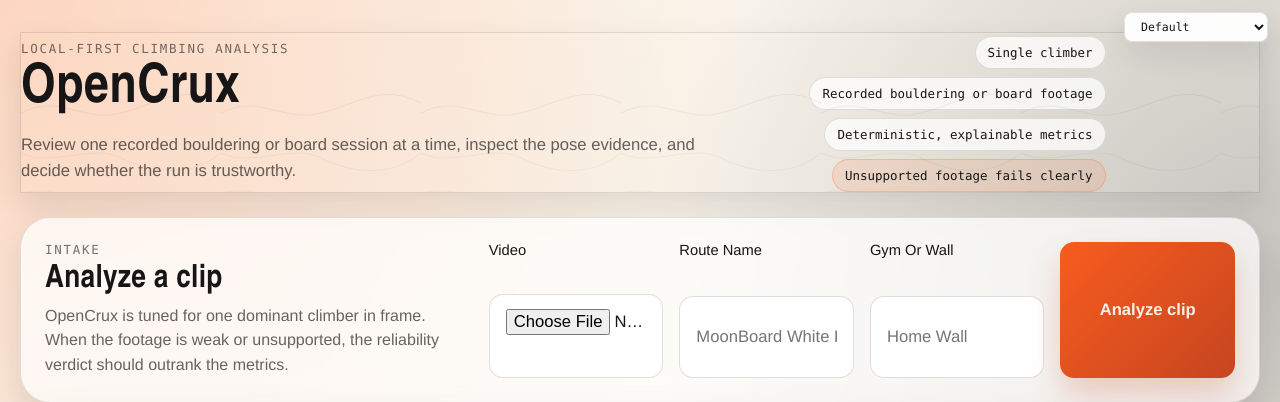
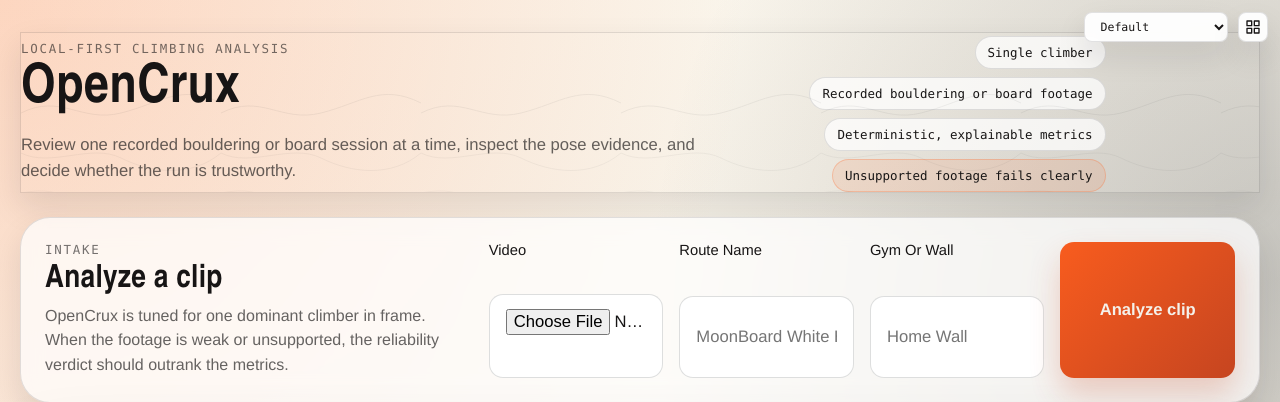
Before and after one commit to musickevan1/opencrux, a FastAPI app: page / in a window 1280 px wide. Shown: the top 402 px of the page. Run offline with FastAPI, Linux system fonts and the light colour scheme; data that the repository does not hold is empty.

Commit message:
fix: revert gallery to prototype HTMLs, add theme gallery link to real app
- Revert gallery index.html to use prototype HTML files (was broken pointing to /)
- Add theme gallery link button next to theme switcher in real app
- Deploy gallery from prototypes/ directory
- Fix theme switcher CSS styling

```diff
--- a/src/opencrux/static/app.css
+++ b/src/opencrux/static/app.css
@@ -104,6 +104,29 @@ body {
   border-color: var(--orange);
 }
 
+.theme-gallery-link {
+  display: inline-flex;
+  align-items: center;
+  justify-content: center;
+  margin-left: 6px;
+  padding: 6px;
+  border-radius: 8px;
+  border: 1px solid var(--line);
+  background: var(--surface-strong);
+  color: var(--ink);
+  box-shadow: var(--shadow-md);
+  backdrop-filter: blur(8px);
+  transition: all 0.2s ease;
+  text-decoration: none;
+  vertical-align: middle;
+}
+
+.theme-gallery-link:hover {
+  border-color: var(--orange);
+  color: var(--orange);
+  transform: translateY(-1px);
+}
+
 button,
 input {
   font: inherit;
--- a/src/opencrux/templates/index.html
+++ b/src/opencrux/templates/index.html
@@ -32,6 +32,9 @@
           <option value="playful-3d">Playful 3D</option>
           <option value="skate-punk">Skate Punk</option>
         </select>
+        <a href="https://opencrux.evanmusick.dev" target="_blank" rel="noopener" class="theme-gallery-link" title="View theme gallery">
+          <svg width="16" height="16" viewBox="0 0 24 24" fill="none" stroke="currentColor" stroke-width="2" stroke-linecap="round" stroke-linejoin="round"><rect x="3" y="3" width="7" height="7"/><rect x="14" y="3" width="7" height="7"/><rect x="14" y="14" width="7" height="7"/><rect x="3" y="14" width="7" height="7"/></svg>
+        </a>
       </nav>
       <header class="masthead">
         <div class="masthead-copy">
```
Also changed, not shown: prototypes/index.html (+21 -28 lines).
